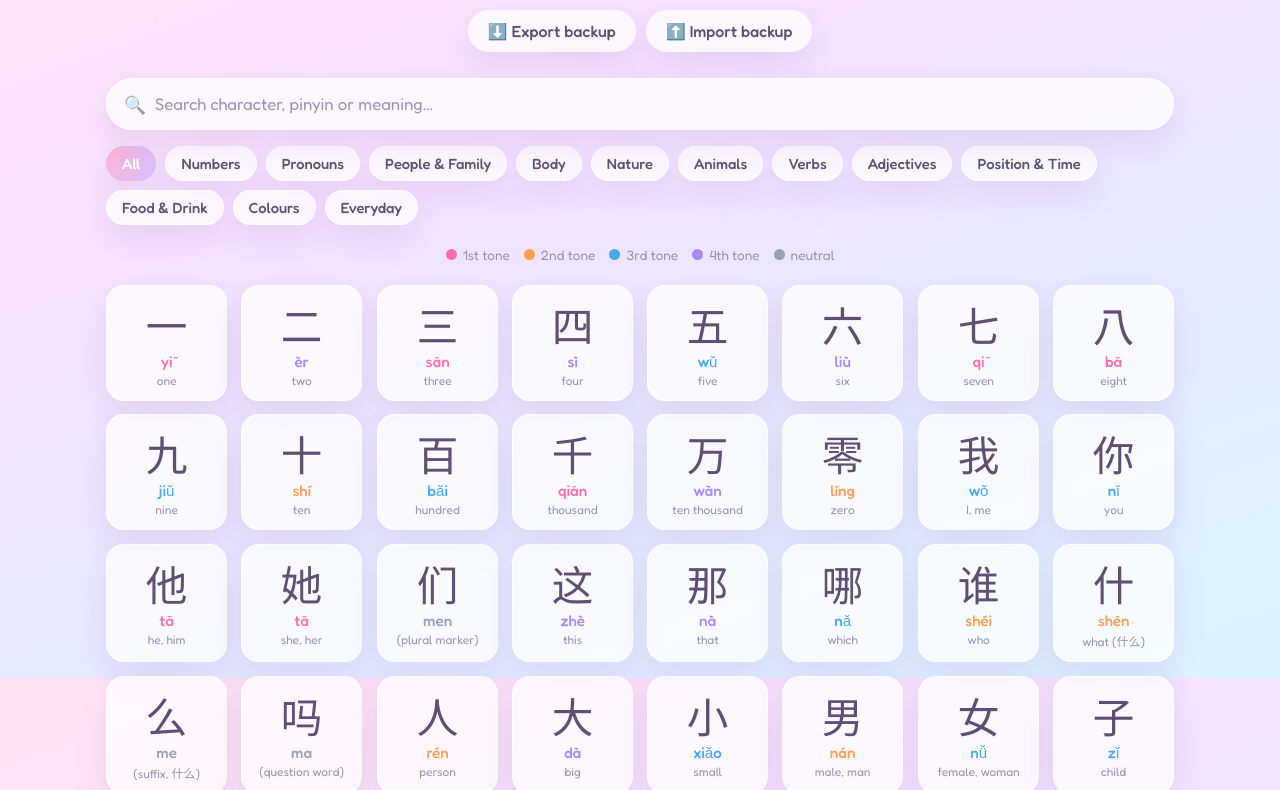
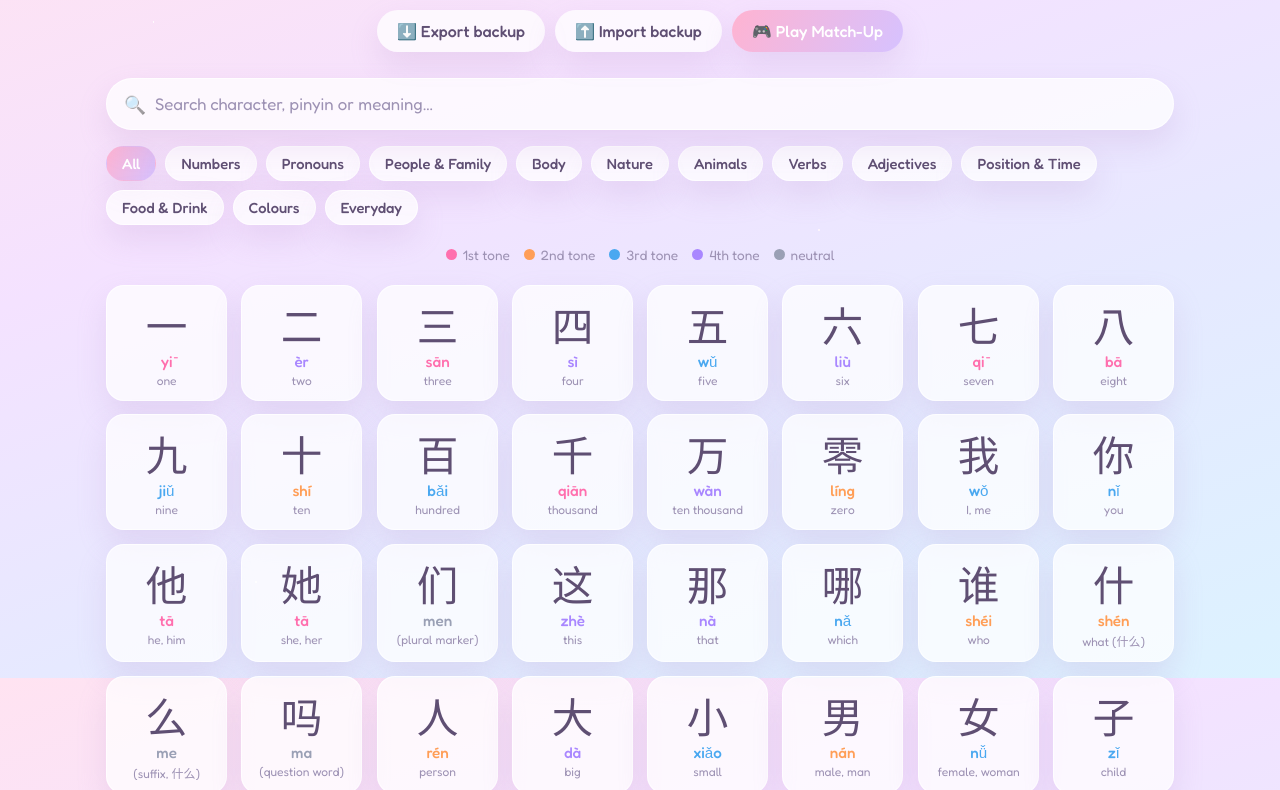
Before and after one commit to alj-games/Hanzi-dreams, a plain HTML site: page index.html in a window 1280 px wide. Shown: the part 122-912 px from the top of the page. Drawn offline with Linux system fonts and the light colour scheme.

Commit message:
Update index.html
Added quiz function

```diff
--- a/index.html
+++ b/index.html
@@ -437,6 +437,7 @@
 
   <!-- The character data lives in this separate file -->
   <script src="hanzi-database.js"></script>
+  <script src="quiz.js"></script>
   <script>
   /* ===========================================================================
      APP STATE & STORAGE
```
